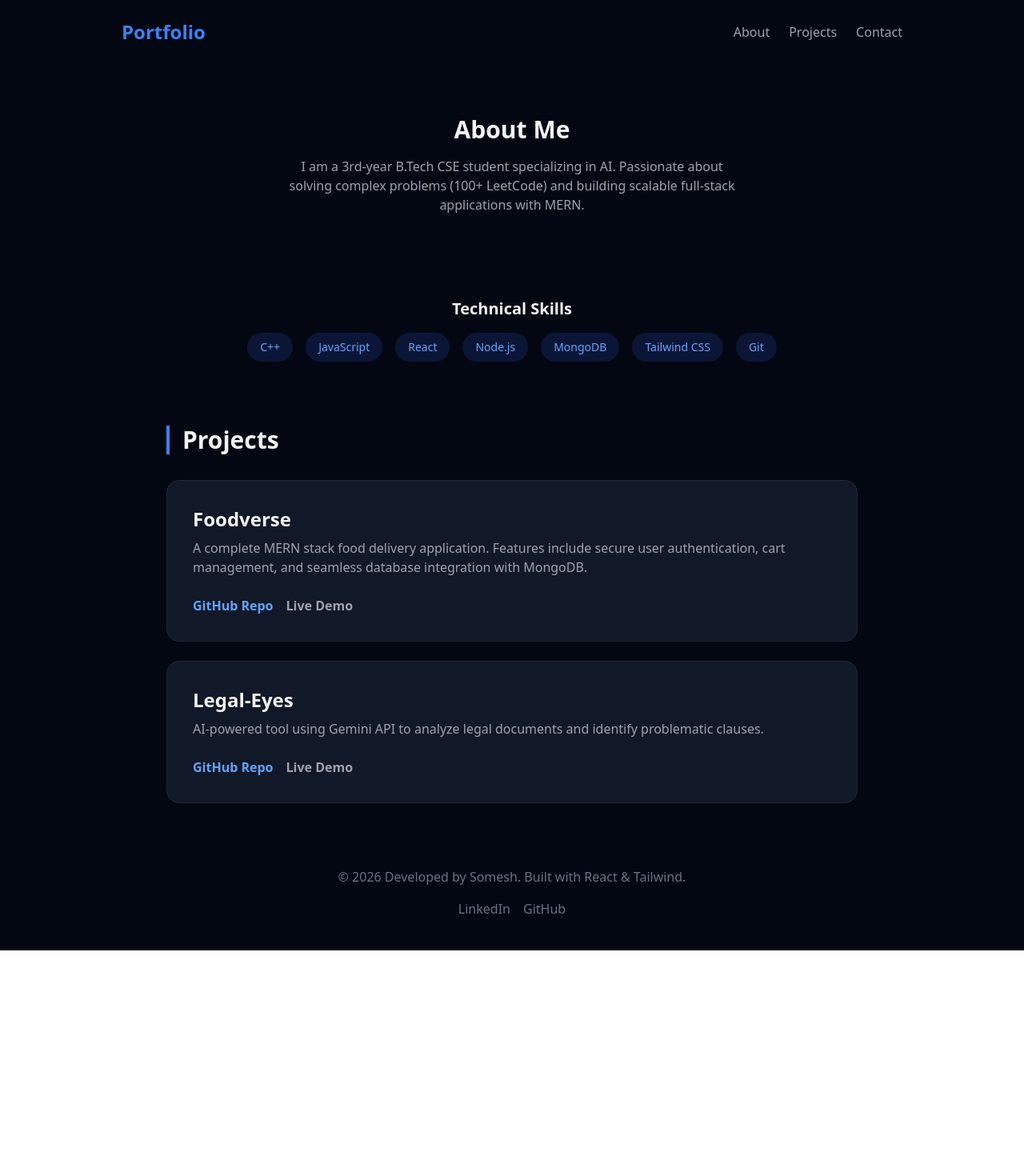
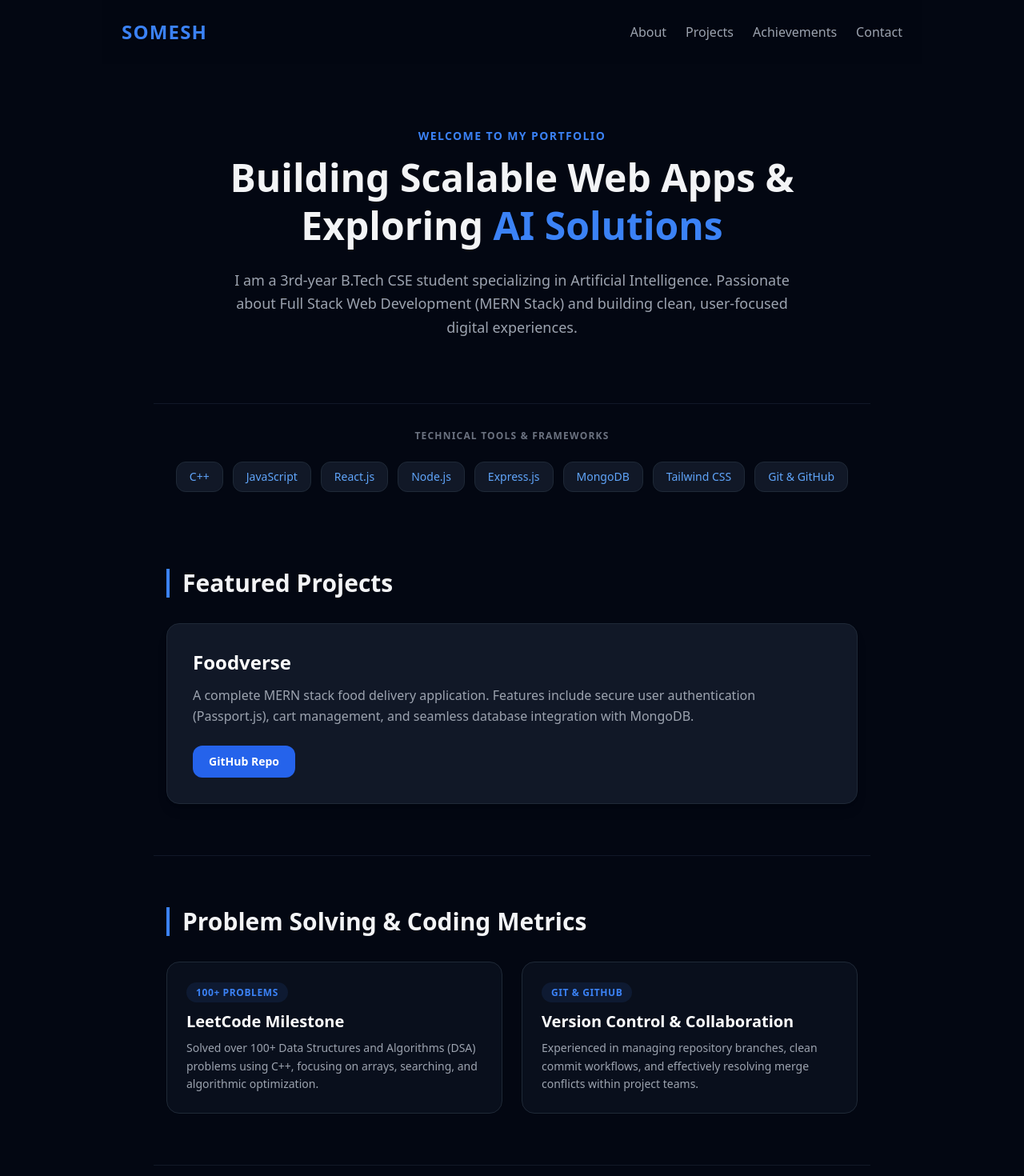
Before and after one commit to somesh-pandey12/Portfolio, a React (Create React App) app: page / in a window 1280 px wide. Shown: the top 1470 px of the page at 80% size. Before the commit the page ends 1188 px from the top, so only its background shows below. Built offline with nearby package versions, Linux system fonts and the light colour scheme.

Commit message:
feat: added achievements and contact sections, polished UI

```diff
--- a/src/App.js
+++ b/src/App.js
@@ -4,47 +4,58 @@ function App() {
   const projects = [
     {
       title: "Foodverse",
-      desc: "A complete MERN stack food delivery application. Features include secure user authentication, cart management, and seamless database integration with MongoDB.",
-      github: "https://github.com/your-username/foodverse",
-      demo: "#"
+      desc: "A complete MERN stack food delivery application. Features include secure user authentication (Passport.js), cart management, and seamless database integration with MongoDB.",
+      github: "https://github.com/somesh-pandey12/foodverse",
+      demo: "#" // Jab live link ho, tab "#" hata kar link daal dena
+    }
+  ];
+
+  const achievements = [
+    {
+      title: "LeetCode Milestone",
+      detail: "Solved over 100+ Data Structures and Algorithms (DSA) problems using C++, focusing on arrays, searching, and algorithmic optimization.",
+      metric: "100+ Problems"
     },
     {
-      title: "Legal-Eyes",
-      desc: "AI-powered tool using Gemini API to analyze legal documents and identify problematic clauses.",
-      github: "https://github.com/your-username/legal-eyes",
-      demo: "#"
+      title: "Version Control & Collaboration",
+      detail: "Experienced in managing repository branches, clean commit workflows, and effectively resolving merge conflicts within project teams.",
+      metric: "Git & GitHub"
     }
   ];
 
   return (
-    <div className="min-h-screen bg-gray-950 text-gray-100 font-sans">
+    <div className="min-h-screen bg-gray-950 text-gray-100 font-sans selection:bg-blue-500 selection:text-white">
 
       {/* Navbar */}
-      <nav className="p-6 flex justify-between items-center max-w-5xl mx-auto">
-        <h1 className="text-2xl font-bold text-blue-500">Portfolio</h1>
-        <div className="space-x-6 text-gray-400">
-          <a href="#about" className="hover:text-white">About</a>
-          <a href="#projects" className="hover:text-white">Projects</a>
-          <a href="#contact" className="hover:text-white">Contact</a>
+      <nav className="p-6 flex justify-between items-center max-w-5xl mx-auto sticky top-0 bg-gray-950/80 backdrop-blur-md z-50">
+        <h1 className="text-2xl font-bold text-blue-500 tracking-wider">SOMESH</h1>
+        <div className="space-x-6 text-gray-400 font-medium">
+          <a href="#about" className="hover:text-white transition">About</a>
+          <a href="#projects" className="hover:text-white transition">Projects</a>
+          <a href="#achievements" className="hover:text-white transition">Achievements</a>
+          <a href="#contact" className="hover:text-white transition">Contact</a>
         </div>
       </nav>
 
       {/* Hero / About Section */}
-      <section id="about" className="py-16 text-center px-4">
-        <h2 className="text-3xl font-bold mb-4">About Me</h2>
-        <p className="text-gray-400 max-w-xl mx-auto">
-          I am a 3rd-year B.Tech CSE student specializing in AI.
-          Passionate about solving complex problems (100+ LeetCode)
-          and building scalable full-stack applications with MERN.
+      <section id="about" className="py-20 text-center px-4 max-w-3xl mx-auto">
+        <p className="text-blue-500 font-semibold uppercase tracking-widest text-sm mb-3">Welcome to my portfolio</p>
+        <h2 className="text-5xl font-extrabold mb-6 leading-tight">
+          Building Scalable Web Apps & Exploring <span className="text-blue-500">AI Solutions</span>
+        </h2>
+        <p className="text-gray-400 text-lg leading-relaxed">
+          I am a 3rd-year B.Tech CSE student specializing in Artificial Intelligence.
+          Passionate about Full Stack Web Development (MERN Stack) and building clean,
+          user-focused digital experiences.
         </p>
       </section>
 
       {/* Skills Section */}
-      <section className="py-10 max-w-4xl mx-auto text-center px-4">
-        <h3 className="text-xl font-semibold mb-4">Technical Skills</h3>
-        <div className="flex flex-wrap justify-center gap-4">
-          {["C++", "JavaScript", "React", "Node.js", "MongoDB", "Tailwind CSS", "Git"].map(skill => (
-            <span key={skill} className="px-4 py-2 bg-blue-900/30 text-blue-400 rounded-full text-sm">
+      <section className="py-8 max-w-4xl mx-auto text-center px-4 border-t border-gray-900">
+        <h3 className="text-xs font-bold uppercase tracking-widest text-gray-500 mb-6">Technical Tools & Frameworks</h3>
+        <div className="flex flex-wrap justify-center gap-3">
+          {["C++", "JavaScript", "React.js", "Node.js", "Express.js", "MongoDB", "Tailwind CSS", "Git & GitHub"].map(skill => (
+            <span key={skill} className="px-4 py-2 bg-gray-900 border border-gray-800 text-blue-400 rounded-xl font-medium text-sm">
               {skill}
             </span>
           ))}
@@ -52,28 +63,65 @@ function App() {
       </section>
 
       {/* Projects Section */}
-      <section id="projects" className="max-w-4xl mx-auto py-10 px-4">
-        <h2 className="text-3xl font-semibold mb-8 border-l-4 border-blue-500 pl-4">Projects</h2>
+      <section id="projects" className="max-w-4xl mx-auto py-16 px-4">
+        <h2 className="text-3xl font-bold mb-8 border-l-4 border-blue-500 pl-4">Featured Projects</h2>
         <div className="grid gap-6">
           {projects.map((p, index) => (
-            <div key={index} className="bg-gray-900 p-8 rounded-2xl border border-gray-800 hover:border-blue-500 transition">
-              <h3 className="text-2xl font-bold mb-2">{p.title}</h3>
-              <p className="text-gray-400 mb-6">{p.desc}</p>
+            <div key={index} className="bg-gray-900 p-8 rounded-2xl border border-gray-800 hover:border-blue-500/50 transition-all duration-300 shadow-lg">
+              <h3 className="text-2xl font-bold mb-3 text-white">{p.title}</h3>
+              <p className="text-gray-400 mb-6 leading-relaxed">{p.desc}</p>
               <div className="flex space-x-4">
-                <a href={p.github} target="_blank" rel="noreferrer" className="text-blue-400 font-semibold hover:underline">GitHub Repo</a>
-                <a href={p.demo} target="_blank" rel="noreferrer" className="text-gray-400 font-semibold hover:underline">Live Demo</a>
+                <a href={p.github} target="_blank" rel="noreferrer" className="bg-blue-600 hover:bg-blue-700 text-white px-5 py-2.5 rounded-xl text-sm font-semibold transition">
+                  GitHub Repo
+                </a>
+                {p.demo !== "#" && (
+                  <a href={p.demo} target="_blank" rel="noreferrer" className="border border-gray-700 hover:border-gray-500 text-gray-300 px-5 py-2.5 rounded-xl text-sm font-semibold transition">
+                    Live Demo
+                  </a>
+                )}
               </div>
             </div>
           ))}
         </div>
       </section>
 
+      {/* Achievements & Coding Profiles Section */}
+      <section id="achievements" className="max-w-4xl mx-auto py-16 px-4 border-t border-gray-900">
+        <h2 className="text-3xl font-bold mb-8 border-l-4 border-blue-500 pl-4">Problem Solving & Coding Metrics</h2>
+        <div className="grid md:grid-cols-2 gap-6">
+          {achievements.map((ach, index) => (
+            <div key={index} className="bg-gray-900/50 p-6 rounded-2xl border border-gray-800 flex flex-col justify-between">
+              <div>
+                <span className="text-xs font-bold text-blue-500 bg-blue-500/10 px-3 py-1 rounded-full uppercase tracking-wider">{ach.metric}</span>
+                <h3 className="text-xl font-bold mt-3 mb-2 text-white">{ach.title}</h3>
+                <p className="text-gray-400 text-sm leading-relaxed">{ach.detail}</p>
+              </div>
+            </div>
+          ))}
+        </div>
+      </section>
+
+      {/* Contact Section */}
+      <section id="contact" className="max-w-4xl mx-auto py-20 px-4 text-center border-t border-gray-900">
+        <h2 className="text-3xl font-bold mb-4">Let's Connect</h2>
+        <p className="text-gray-400 max-w-lg mx-auto mb-8">
+          I am actively looking for internship opportunities and software engineering roles.
+          If you have a question or just want to say hi, feel free to drop a mail!
+        </p>
+        <a
+          href="mailto:somesh.email@example.com" // Yahan apna asli email daal dein
+          className="bg-white text-gray-950 hover:bg-gray-200 px-8 py-3.5 rounded-xl font-bold transition shadow-lg inline-block"
+        >
+          Say Hello 👋
+        </a>
+      </section>
+
       {/* Footer */}
-      <footer id="contact" className="py-10 text-center text-gray-500">
-        <p>© 2026 Developed by Somesh. Built with React & Tailwind.</p>
-        <div className="mt-4 space-x-4">
-          <a href="https://linkedin.com" target="_blank" rel="noreferrer" className="hover:text-blue-400">LinkedIn</a>
-          <a href="https://github.com" target="_blank" rel="noreferrer" className="hover:text-white">GitHub</a>
+      <footer className="py-10 text-center text-gray-600 border-t border-gray-900 max-w-5xl mx-auto flex flex-col md:flex-row justify-between items-center px-6 gap-4">
+        <p className="text-sm">© 2026 Somesh. All rights reserved.</p>
+        <div className="space-x-6 text-sm font-medium">
+          <a href="https://linkedin.com" target="_blank" rel="noreferrer" className="hover:text-blue-400 transition">LinkedIn</a>
+          <a href="https://github.com/somesh-pandey12" target="_blank" rel="noreferrer" className="hover:text-white transition">GitHub</a>
         </div>
       </footer>
 
```
